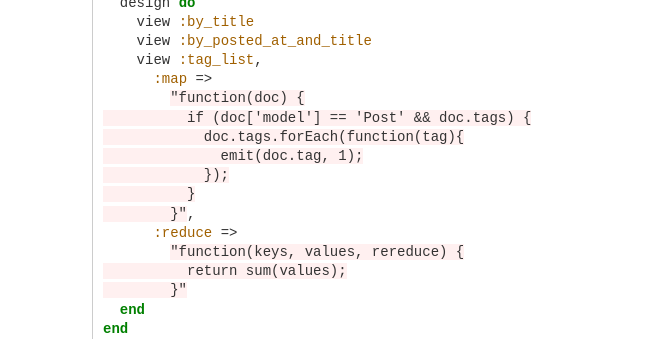
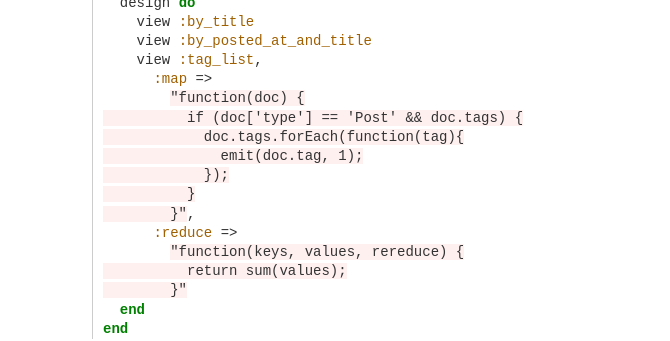
Before and after one commit to couchrest/couchrest.github.com, a Jekyll site: the page built from model/view_objects.markdown, in a window 1280 px wide and 900 px high, scrolled down 1037 px. Shown: the part 170-511 px from the top of the window, without its empty margins (358-1028 px from the left). Built offline with Jekyll 4.4.1, drawn with Linux system fonts in a browser that asks for light colours; Markdown is read by kramdown in place of the engine named in the settings; comment, search, counter and statistics services are not loaded; some of the changed text lies outside the part shown.

Commit message:
Adding github link and more info on proxying with some view object fixes

```diff
--- a/_layouts/default.html
+++ b/_layouts/default.html
@@ -12,6 +12,7 @@
     <link rel="alternate" type="application/rss+xml" title="RSS" href="/atom.xml" />
   </head>
   <body>
+    <a href="http://github.com/couchrest/couchrest.github.com"><img style="position: absolute; top: 0; right: 0; border: 0;" src="https://a248.e.akamai.net/assets.github.com/img/abad93f42020b733148435e2cd92ce15c542d320/687474703a2f2f73332e616d617a6f6e6177732e636f6d2f6769746875622f726962626f6e732f666f726b6d655f72696768745f677265656e5f3030373230302e706e67" alt="Fork me on GitHub"></a>
     <div id="wrap" class="container_12">
 
     <header class="grid_12 alpha omega">
--- a/model/view_objects.markdown
+++ b/model/view_objects.markdown
@@ -63,7 +63,7 @@
     view :tag_list,
       :map =>
         "function(doc) {
-          if (doc['model'] == 'Post' && doc.tags) {
+          if (doc['type'] == 'Post' && doc.tags) {
             doc.tags.forEach(function(tag){
               emit(doc.tag, 1);
             });
@@ -207,7 +207,7 @@
 view_by :tags,
   :map =>
     "function(doc) {
-      if (doc['model'] == 'Post' && doc.tags) {
+      if (doc['type'] == 'Post' && doc.tags) {
         doc.tags.forEach(function(tag){
           emit(doc.tag, 1);
         });
```
Also changed, not shown: model/proxying.markdown (+13 -4 lines).
